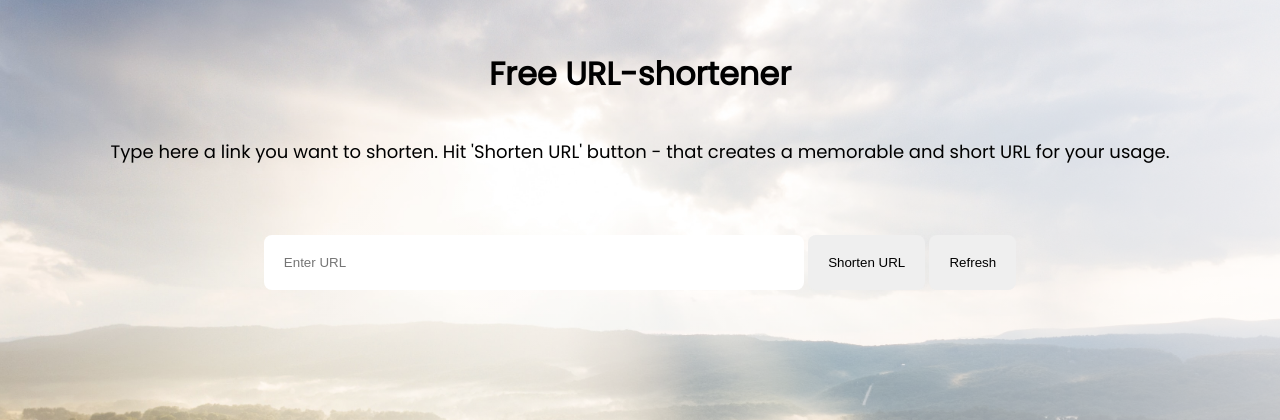
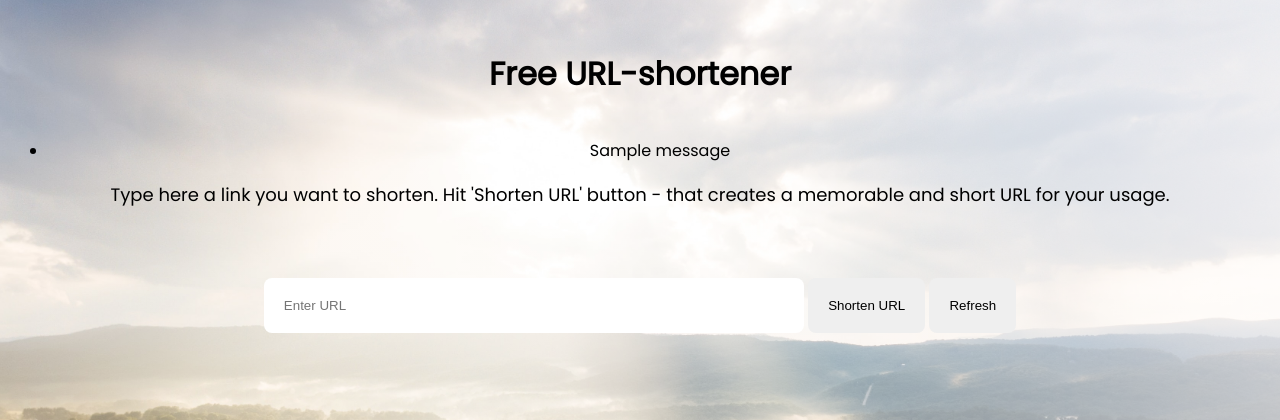
Before and after one commit to buscaroli/lap4-url-shortener, a Flask app: page / in a window 1280 px wide. Shown: the part 76-496 px from the top of the page. Run offline with Flask 2, Linux system fonts and the light colour scheme; one stand-in notice (Sample message) is shown.

Commit message:
flash message if empty url

```diff
--- a/app.py
+++ b/app.py
@@ -1,5 +1,5 @@
 import uuid
-from flask import Flask, jsonify, render_template, redirect, request, url_for
+from flask import Flask, jsonify, flash, render_template, redirect, request, url_for
 from flask_cors import CORS
 from werkzeug.exceptions  import NotFound, BadRequest, InternalServerError
 from flask_sqlalchemy import SQLAlchemy
@@ -16,6 +16,7 @@ app.config['SQLALCHEMY_DATABASE_URI'] = 'sqlite:///test.db'
 db = SQLAlchemy(app)
 migrate = Migrate(app, db)
 
+app.secret_key = b'_5#y2L"F4Q8z\n\xec]/'
 # base_url = 'http://127.0.0.1:5000/'
 
 class Address(db.Model):
@@ -38,6 +39,11 @@ def home():
         print('*'*10)
         print(original_url)
         print(shortened_url)
+
+
+        if not original_url:
+            flash('The URL is required!')
+            return redirect(url_for('home'))
 
         new_url = Address(url=original_url, short_url=shortened_url)
         db.session.add(new_url)
--- a/templates/home.html
+++ b/templates/home.html
@@ -1,5 +1,14 @@
 {% extends "layout.html" %} {% block content %}
 <h1>Free URL-shortener</h1>
+{% with messages = get_flashed_messages() %}
+    {% if messages %}
+    <ul class=flashes>
+        {% for message in messages %}
+        <li>{{ message }}</li>
+        {% endfor %}
+    </ul>
+    {% endif %}
+{% endwith %}
 <p>
     Type here a link you want to shorten. Hit 'Shorten URL' button - that
     creates a memorable and short URL for your usage.
```
Also changed, not shown: other parts of templates/home.html (+1 -1 lines), test.db.
